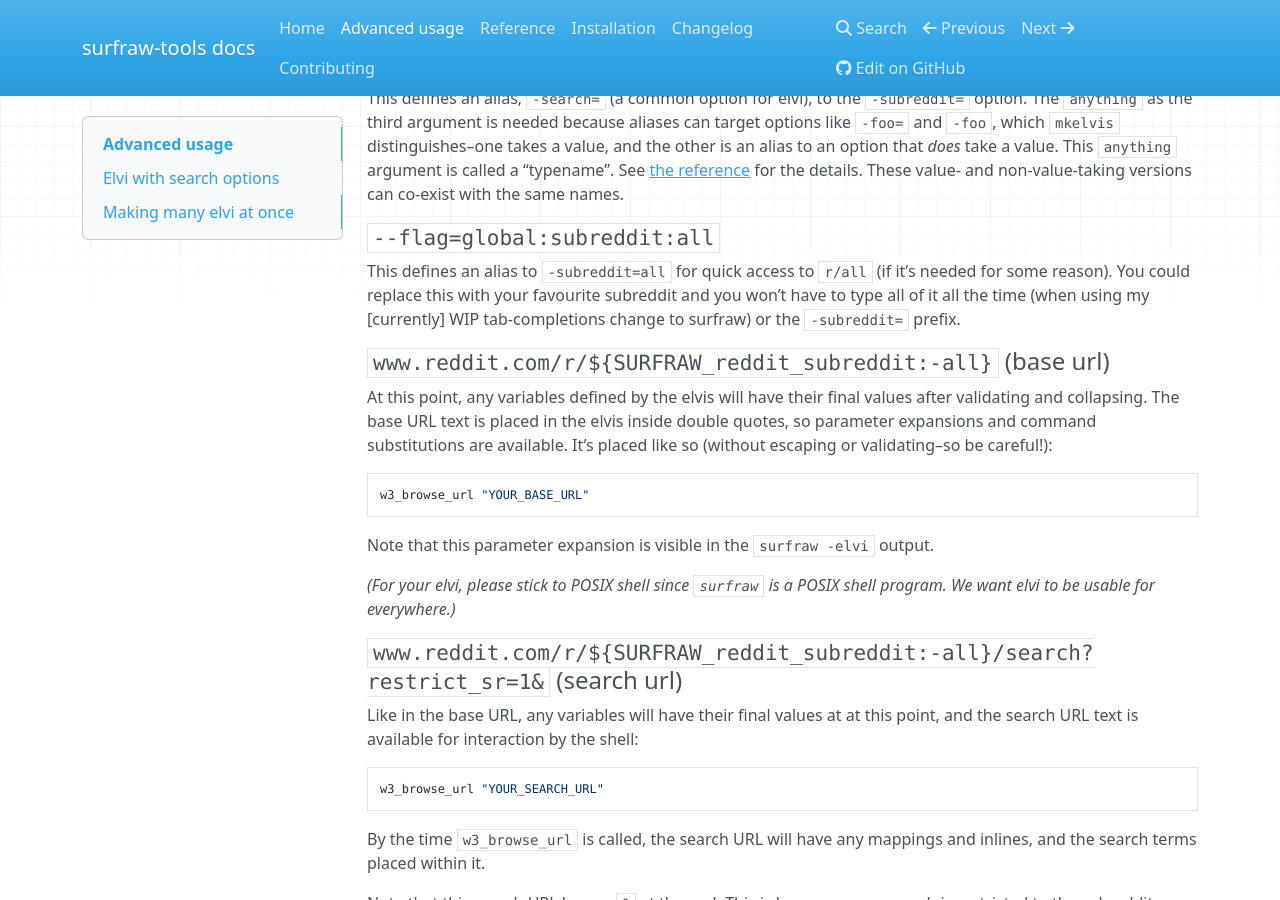
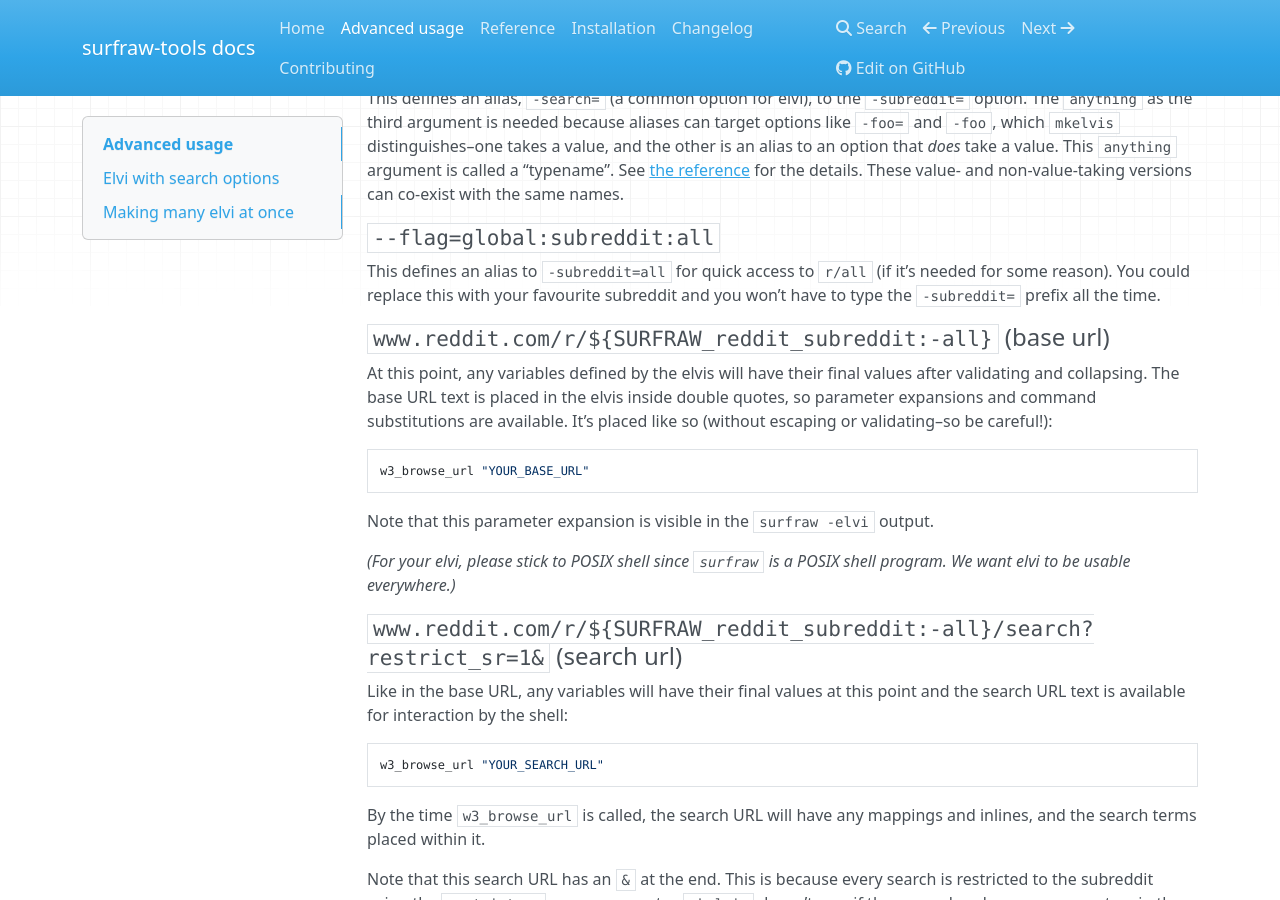
Before and after one commit to Hoboneer/surfraw-tools, an MkDocs documentation site: the page built from docs/advanced-usage.md, in a window 1280 px wide and 900 px high, scrolled down 4162 px. Built offline with MkDocs 1.6.1, drawn with Linux system fonts in a browser that asks for light colours; nearby versions of some CDN libraries; some of the changed text lies outside the part shown.

Commit message:
Tweak wording of docs

````diff
--- a/docs/advanced-usage.md
+++ b/docs/advanced-usage.md
@@ -6,7 +6,7 @@
 `-results=NUM` seen in many existing elvi.
 
 We'll create an elvis for Reddit--starting simple and building up
-functionality.  The end-result can be found at [commit
+functionality.  The end-result is based on [commit
 `a8ec5a7833e44df9cc3d9f56dc6cf7aa69d13e8c` from my elvi
 repo](https://github.com/Hoboneer/surfraw-elvis/blob/a8ec5a7833e44df9cc3d9f56dc6cf7aa69d13e8c/src/reddit.in).
 
@@ -244,8 +244,7 @@ non-value-taking versions can co-exist with the same names.
 
 This defines an alias to `-subreddit=all` for quick access to `r/all` (if it's
 needed for some reason).  You could replace this with your favourite subreddit
-and you won't have to type all of it all the time (when using my \[currently\]
-WIP tab-completions change to surfraw) or the `-subreddit=` prefix.
+and you won't have to type the `-subreddit=` prefix all the time.
 
 #### `www.reddit.com/r/${SURFRAW_reddit_subreddit:-all}` (base url)
 
@@ -262,12 +261,12 @@ w3_browse_url "YOUR_BASE_URL"
 Note that this parameter expansion is visible in the `surfraw -elvi` output.
 
 *(For your elvi, please stick to POSIX shell since `surfraw` is a POSIX shell
-program.  We want elvi to be usable for everywhere.)*
+program.  We want elvi to be usable everywhere.)*
 
 #### `www.reddit.com/r/${SURFRAW_reddit_subreddit:-all}/search?restrict_sr=1&` (search url)
 
-Like in the base URL, any variables will have their final values at at this
-point, and the search URL text is available for interaction by the shell:
+Like in the base URL, any variables will have their final values at this point
+and the search URL text is available for interaction by the shell:
 
 ```sh
 w3_browse_url "YOUR_SEARCH_URL"
@@ -324,8 +323,8 @@ ${SURFRAW_reddit_site}/r/${SURFRAW_reddit_subreddit:-all}/search?restrict_sr=1&
 ```
 
 Finally, this allows us to switch between the default Reddit interface at
-`www.reddit.com` to the classic interface at `old.reddit.com`--using a `-site=`
-option.
+`www.reddit.com` and the classic interface at `old.reddit.com`--using a
+`-site=` option.
 
 Both URLs now replace their `www.reddit.com` prefix with a parameter expansion.
 
@@ -388,11 +387,11 @@ See [the reference](reference.md) for the details on individual options to
 `mkelvis` only generates one elvis per invocation (KISS!), leaving the user
 free to decide how they want to create many of them.  An example follows.
 
-If there are lots of simple elvi, a single text file may be sufficient. It
-shall be called `elvi` here.
+If there are lots of simple elvi, a single text file is enough.  It will be
+called `elvi` here.
 
 First, specify the elvi you want by putting the arguments to `mkelvis` for each
-elvis to generate on separate lines. The name should have no whitespace.
+elvis on separate lines.  The name should have no whitespace.
 
 Example `elvi` file:
 
@@ -401,7 +400,7 @@ reddit www.reddit.com www.reddit.com/search?q=
 subreddit www.reddit.com www.reddit.com/subreddits/search?q= --description='Visit a subreddit'
 ```
 
-In GNU Make, it could then be:
+A possible `Makefile`:
 
 ```mk
 .PHONY: all
````
Also changed, not shown: CHANGELOG.md (+1 -0 lines), docs/reference.md (+2 -2 lines).
